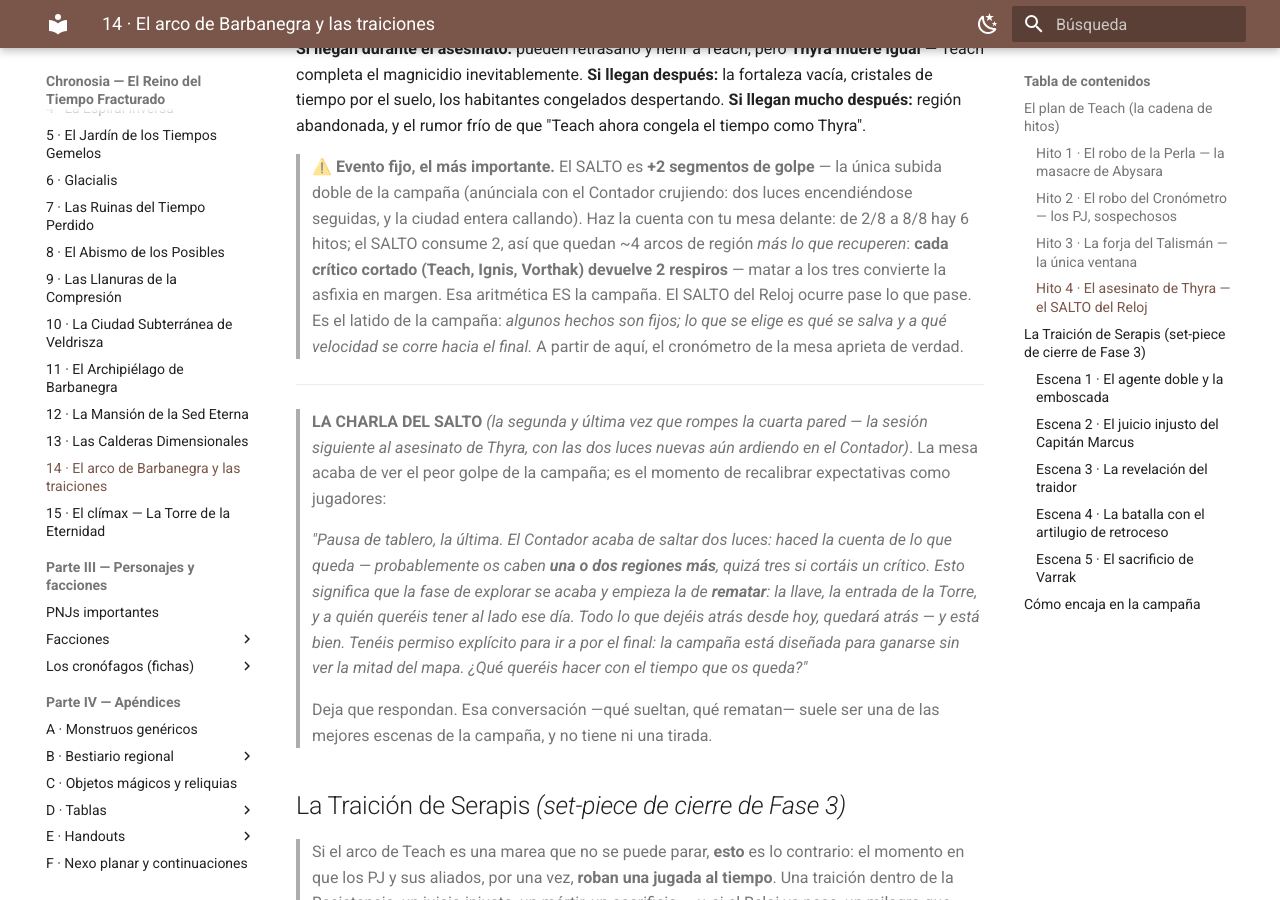
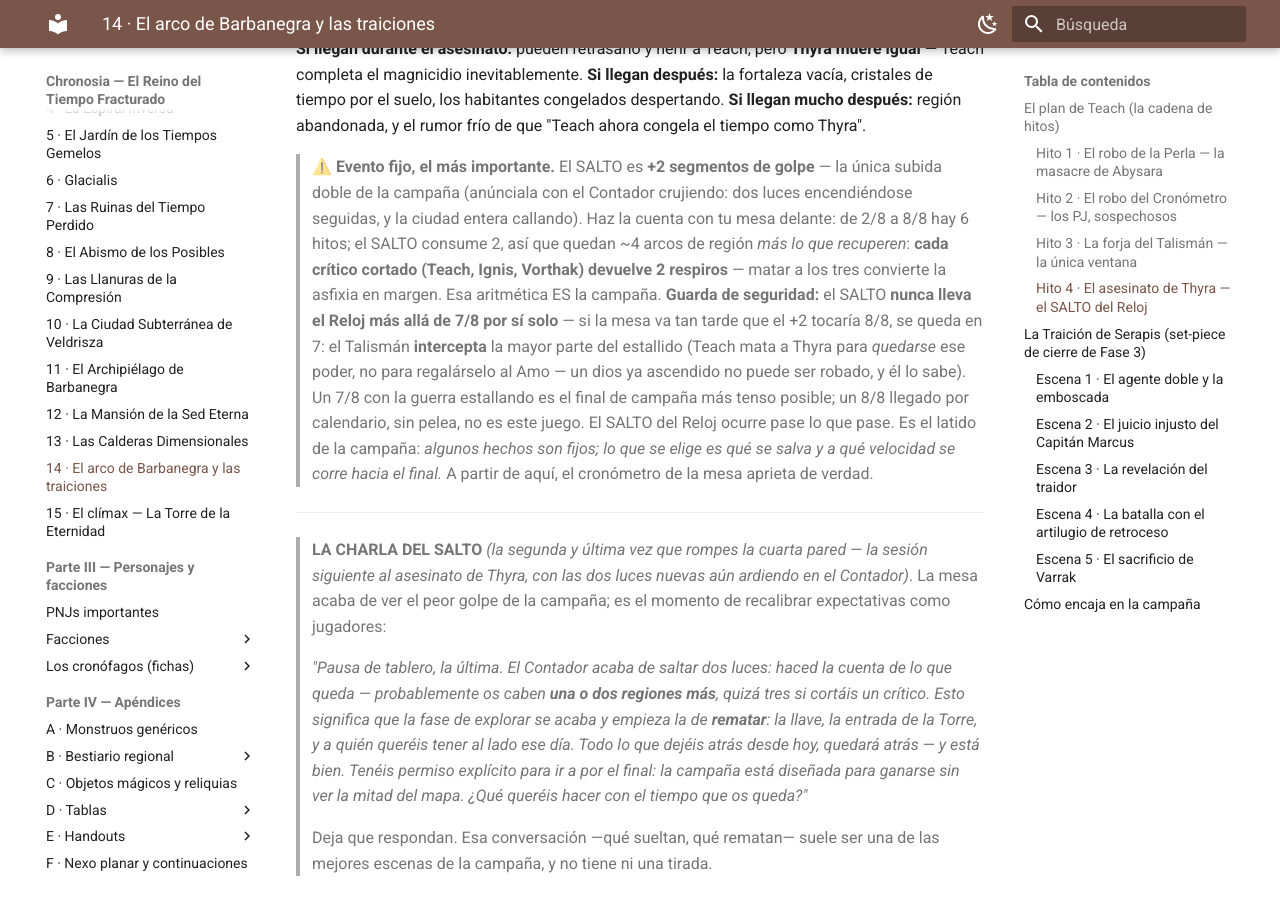
Before and after one commit to asantolaria/dnd-campaign-chronosia, an MkDocs documentation site: the page built from Chronosia_Campana_Profesional/14_Arco_de_Barbanegra.md, in a window 1280 px wide and 900 px high, scrolled down 6562 px. Built offline with MkDocs 1.6.1 and Material for MkDocs 9.7.7, drawn with Linux system fonts in a browser that asks for light colours.

Commit message:
La guarda del SALTO: el Reloj nunca muere por calendario
El último cabo del auditor de timing, cosido: si la mesa va tan tarde que el +2 de Thyra tocaría 8/8, el SALTO se queda en 7/8 — el Talismán INTERCEPTA la mayor parte del estallido (Teach mata para quedarse el poder, no para regalárselo al Amo: un dios ya ascendido no puede ser robado, y él lo sabe). Un 7/8 con la guerra estallando es el final más tenso posible; un game over sin pelea no es este juego. En el Cap. 14 (caja del SALTO) y en la chuleta de pantalla.

Verificado de paso lo que el auditor caído dejó a medias: el peor recorrido legal ya tenía red (juicio luchado sin plan / funeral sin milagro con sucesión de Lucienne) y las muertes de NPCs menores también (Din↔Balthar, Bram↔Vesh).

Co-Authored-By: Claude Fable 5 <noreply@anthropic.com>

```diff
--- a/Chronosia_Campana_Profesional/14_Arco_de_Barbanegra.md
+++ b/Chronosia_Campana_Profesional/14_Arco_de_Barbanegra.md
@@ -157,7 +157,7 @@ El golpe final la deshace en cristales de tiempo. Su poder de estasis, que deber
 **Si llegan después:** la fortaleza vacía, cristales de tiempo por el suelo, los habitantes congelados despertando.
 **Si llegan mucho después:** región abandonada, y el rumor frío de que "Teach ahora congela el tiempo como Thyra".
 
-> **⚠️ Evento fijo, el más importante.** El SALTO es **+2 segmentos de golpe** — la única subida doble de la campaña (anúnciala con el Contador crujiendo: dos luces encendiéndose seguidas, y la ciudad entera callando). Haz la cuenta con tu mesa delante: de 2/8 a 8/8 hay 6 hitos; el SALTO consume 2, así que quedan ~4 arcos de región *más lo que recuperen*: **cada crítico cortado (Teach, Ignis, Vorthak) devuelve 2 respiros** — matar a los tres convierte la asfixia en margen. Esa aritmética ES la campaña. El SALTO del Reloj ocurre pase lo que pase. Es el latido de la campaña: *algunos hechos son fijos; lo que se elige es qué se salva y a qué velocidad se corre hacia el final.* A partir de aquí, el cronómetro de la mesa aprieta de verdad.
+> **⚠️ Evento fijo, el más importante.** El SALTO es **+2 segmentos de golpe** — la única subida doble de la campaña (anúnciala con el Contador crujiendo: dos luces encendiéndose seguidas, y la ciudad entera callando). Haz la cuenta con tu mesa delante: de 2/8 a 8/8 hay 6 hitos; el SALTO consume 2, así que quedan ~4 arcos de región *más lo que recuperen*: **cada crítico cortado (Teach, Ignis, Vorthak) devuelve 2 respiros** — matar a los tres convierte la asfixia en margen. Esa aritmética ES la campaña. **Guarda de seguridad:** el SALTO **nunca lleva el Reloj más allá de 7/8 por sí solo** — si la mesa va tan tarde que el +2 tocaría 8/8, se queda en 7: el Talismán **intercepta** la mayor parte del estallido (Teach mata a Thyra para *quedarse* ese poder, no para regalárselo al Amo — un dios ya ascendido no puede ser robado, y él lo sabe). Un 7/8 con la guerra estallando es el final de campaña más tenso posible; un 8/8 llegado por calendario, sin pelea, no es este juego. El SALTO del Reloj ocurre pase lo que pase. Es el latido de la campaña: *algunos hechos son fijos; lo que se elige es qué se salva y a qué velocidad se corre hacia el final.* A partir de aquí, el cronómetro de la mesa aprieta de verdad.
 
 ---
 
```
Also changed, not shown: Chronosia_Campana_Profesional/06_Recursos/Tablas/26_Chuleta_del_Reloj.md (+1 -1 lines), Chronosia_Campana_Profesional/exports/partes/indice_alfabetico.md (+4 -4 lines).
